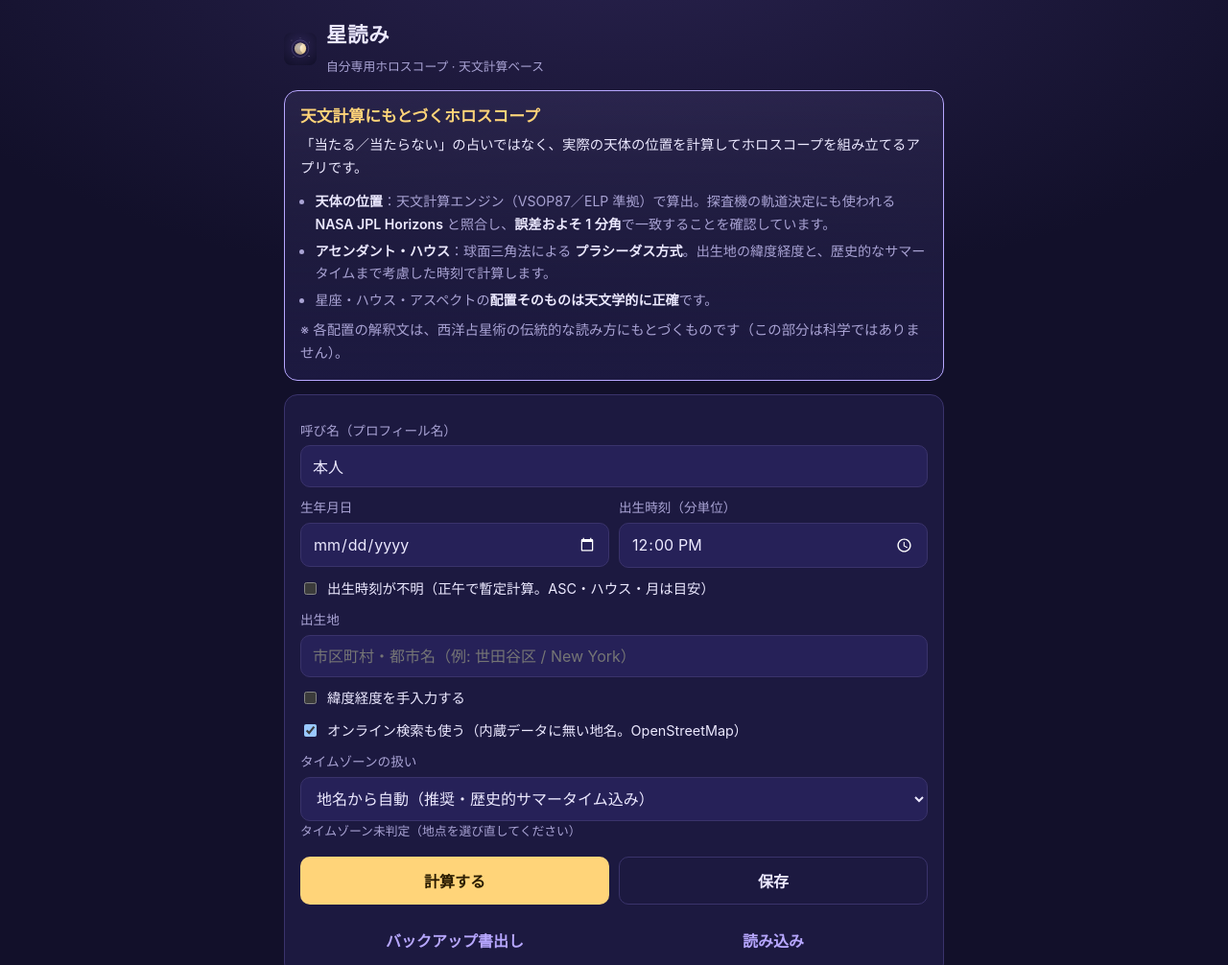
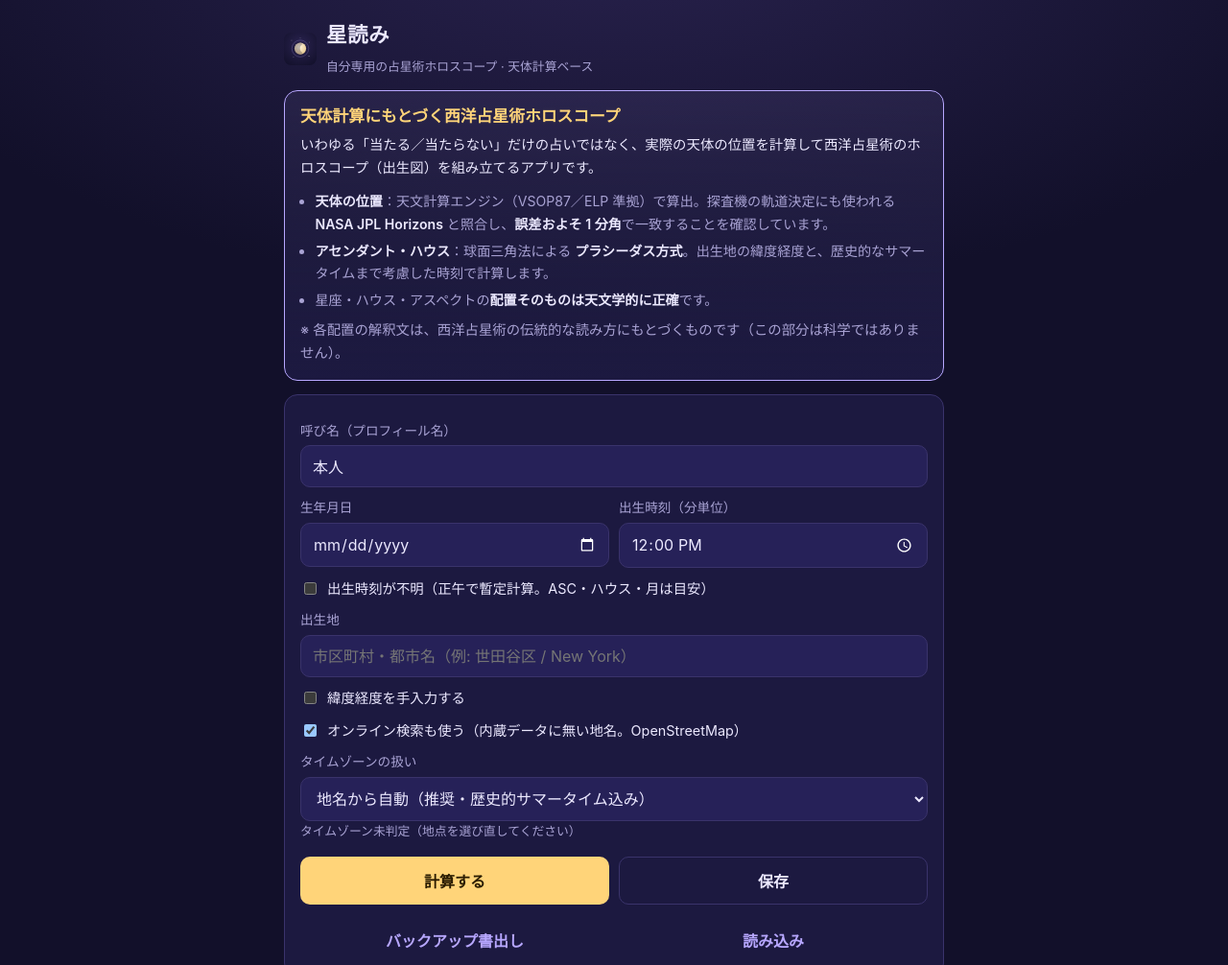
Before and after one commit to claude-haru/hoshiyomi, a website built with Vite: page index.html in a window 1280 px wide. Shown: the top 1006 px of the page at 96% size. Built offline with nearby package versions, Linux system fonts and the light colour scheme.

Commit message:
タイトル・説明文に「占星術」を明記
- ページタイトル/manifest: 星読み（占星術ホロスコープ）
- ヘッダー副題: 自分専用の占星術ホロスコープ・天体計算ベース
- 紹介カード見出し: 天体計算にもとづく西洋占星術ホロスコープ
- README 冒頭

Co-Authored-By: Claude Sonnet 5 <noreply@anthropic.com>

```diff
--- a/index.html
+++ b/index.html
@@ -6,8 +6,8 @@
       name="viewport"
       content="width=device-width, initial-scale=1.0, viewport-fit=cover"
     />
-    <title>星読み（自分用ホロスコープ）</title>
-    <meta name="description" content="出生データから天文学的に正確なホロスコープを計算する自分専用アプリ" />
+    <title>星読み（占星術ホロスコープ）</title>
+    <meta name="description" content="出生データから、天文学的に正確な西洋占星術のホロスコープ（太陽星座・月星座・アセンダント・天体配置）を計算する自分専用アプリ" />
     <meta name="color-scheme" content="dark" />
     <meta name="format-detection" content="telephone=no" />
 
--- a/src/main.ts
+++ b/src/main.ts
@@ -13,7 +13,7 @@ root.append(
       'div',
       {},
       el('h1', {}, '星読み'),
-      el('div', { class: 'sub' }, '自分専用ホロスコープ · 天文計算ベース'),
+      el('div', { class: 'sub' }, '自分専用の占星術ホロスコープ · 天体計算ベース'),
     ),
   ),
 );
--- a/src/ui/app.ts
+++ b/src/ui/app.ts
@@ -618,11 +618,11 @@ function introCard(): HTMLElement {
   return el(
     'div',
     { class: 'card intro-card' },
-    el('h2', { style: 'margin-top:0' }, '天文計算にもとづくホロスコープ'),
+    el('h2', { style: 'margin-top:0' }, '天体計算にもとづく西洋占星術ホロスコープ'),
     el(
       'p',
       {},
-      '「当たる／当たらない」の占いではなく、実際の天体の位置を計算してホロスコープを組み立てるアプリです。',
+      'いわゆる「当たる／当たらない」だけの占いではなく、実際の天体の位置を計算して西洋占星術のホロスコープ（出生図）を組み立てるアプリです。',
     ),
     el(
       'ul',
```
Also changed, not shown: README.md, public/manifest.webmanifest.
